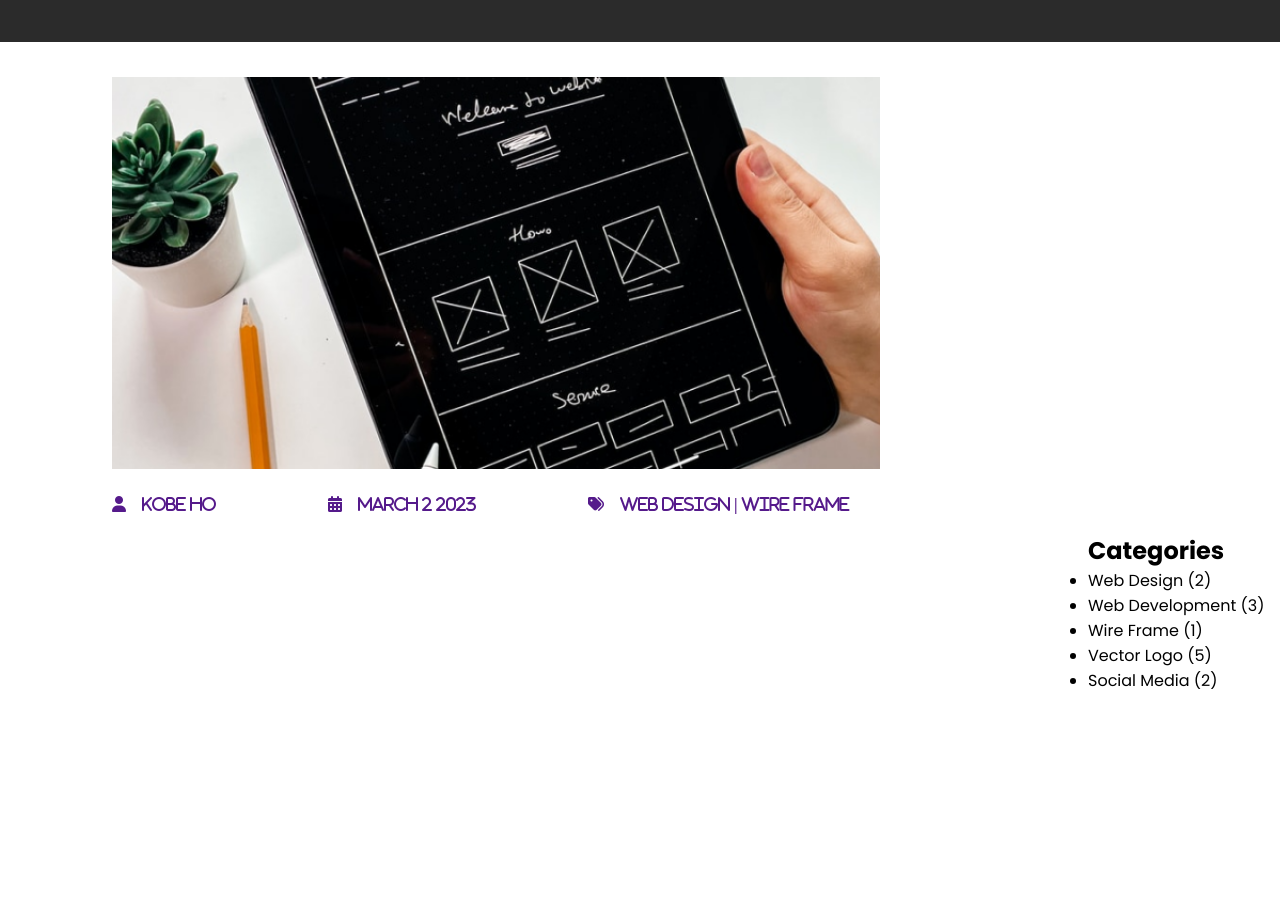
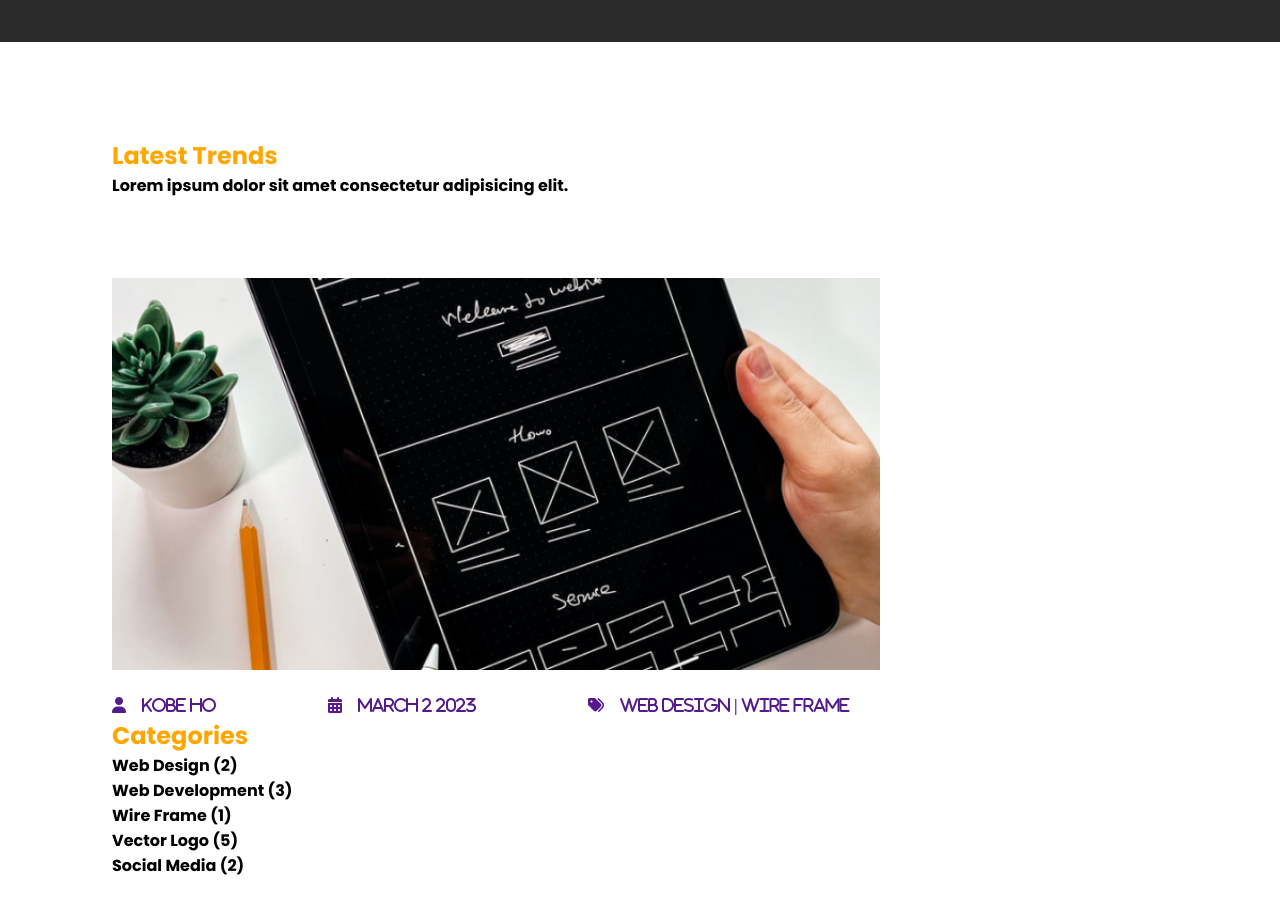
Before and after one commit to kobechode/CreativeVd, a plain HTML site: page updates.html in a window 1280 px wide. Shown: the part 159-1072 px from the top of the page. Before the commit the page ends 948 px from the top, so only its background shows below. Drawn offline with Linux system fonts and the light colour scheme.

Commit message:
afternoon session

```diff
--- a/css/style.css
+++ b/css/style.css
@@ -57,8 +57,7 @@ body{
 
     background-color: var(--black);
     padding: 3rem 0;
-    position: fixed;
-    width: 100%;
+
 
 }
 
@@ -234,19 +233,7 @@ nav.open ul{
 }
 
 
-@media (max-width: 998px) {
- .banner__wrapper{
 
-    flex-direction: column;
- }
-
- .banner img{
-
-      width: 100% !important ;
- }
-
-
-}
 
 .banner img{
 
@@ -283,6 +270,19 @@ nav.open ul{
 }
 
 
+@media (max-width: 998px) {
+    .banner__wrapper{
+
+       flex-direction: column;
+    }
+
+    .banner img{
+
+         width: 100% !important ;
+    }
+
+
+   }
 
 
  /*--------------------------------------------
@@ -305,12 +305,7 @@ nav.open ul{
 
 }
 
-@media (max-width: 768px) {
-.services__wrapper{
 
-    grid-template-columns: 1fr 1fr 1fr;
-}
-}
 
 .services__type{
 
@@ -347,6 +342,14 @@ nav.open ul{
 
     margin-bottom: 2rem;
 }
+
+
+@media (max-width: 768px) {
+    .services__wrapper{
+
+        grid-template-columns: 1fr 1fr 1fr;
+    }
+    }
 
  /*--------------------------------------------*/
 
@@ -395,19 +398,27 @@ nav.open ul{
         margin-left: 70px;
     }
 
-    @media (max-width: 768px) {
+    @media (max-width: 998px) {
 
-        .About{
+         .About__gridWrapper{
 
-            flex-direction: column;
-        }
+            display: block;
+         }
+
+
+
+        .About img{
+
+            width: 100% !important ;
+       }
+
 
     }
 
 
 
      /*--------------------------------------------
-       Header     Css Ends Here */
+       About     Css Ends Here */
 
 
 
@@ -475,12 +486,18 @@ nav.open ul{
        }
 
 
+       @media (max-width: 998px) {
+
+       }
+
+
+
 
 
 
 
        /*--------------------------------------------
-       Header     Css Ends Here */
+      Trends    Css Ends Here */
 
 
 
@@ -507,7 +524,7 @@ nav.open ul{
 }
 
        /*--------------------------------------------
-       Header     Css Ends Here */
+      Free     Css Ends Here */
 
 
  .footer{
@@ -956,15 +973,3 @@ color: var(--primary);
      width: 10rem;
 
 }
-
-
-.categories{
-
-  align-items: right;
-
-}
-.categories__container{
-
- margin-left: 61rem;
-  margin-top: 1rem;
-}
--- a/updates.html
+++ b/updates.html
@@ -98,35 +98,17 @@
                   </ul>
 
 
-            </div>
-
-
-
-            <div class="right-s">
-
-
-
-                <div class="categories">
-
-                    <div class="categories__container">
-
-                        <h1> Categories </h1>
-
-                        <ul>
-
-                          <li> Web Design (2)</li>
-                          <li>Web Development (3)</li>
-                          <li>Wire Frame (1) </li>
-                          <li>Vector Logo (5)</li>
-                          <li>Social Media  (2)</li>
-
-                        </ul>
-                    </div>
+                  <h1> Categories </h1>
 
 
 
 
 
+                  <h4>Web Design (2)</h4>
+                  <h4>Web Development (3)</h4>
+                  <h4>Wire Frame (1)</h4>
+                  <h4>Vector Logo (5)</h4>
+                  <h4>Social Media  (2)</h4>
 
 
 
@@ -139,8 +121,15 @@
 
 
 
-         </div>
 
+
+
+
+
+
+
+
+        </div>
 
 
 
```
